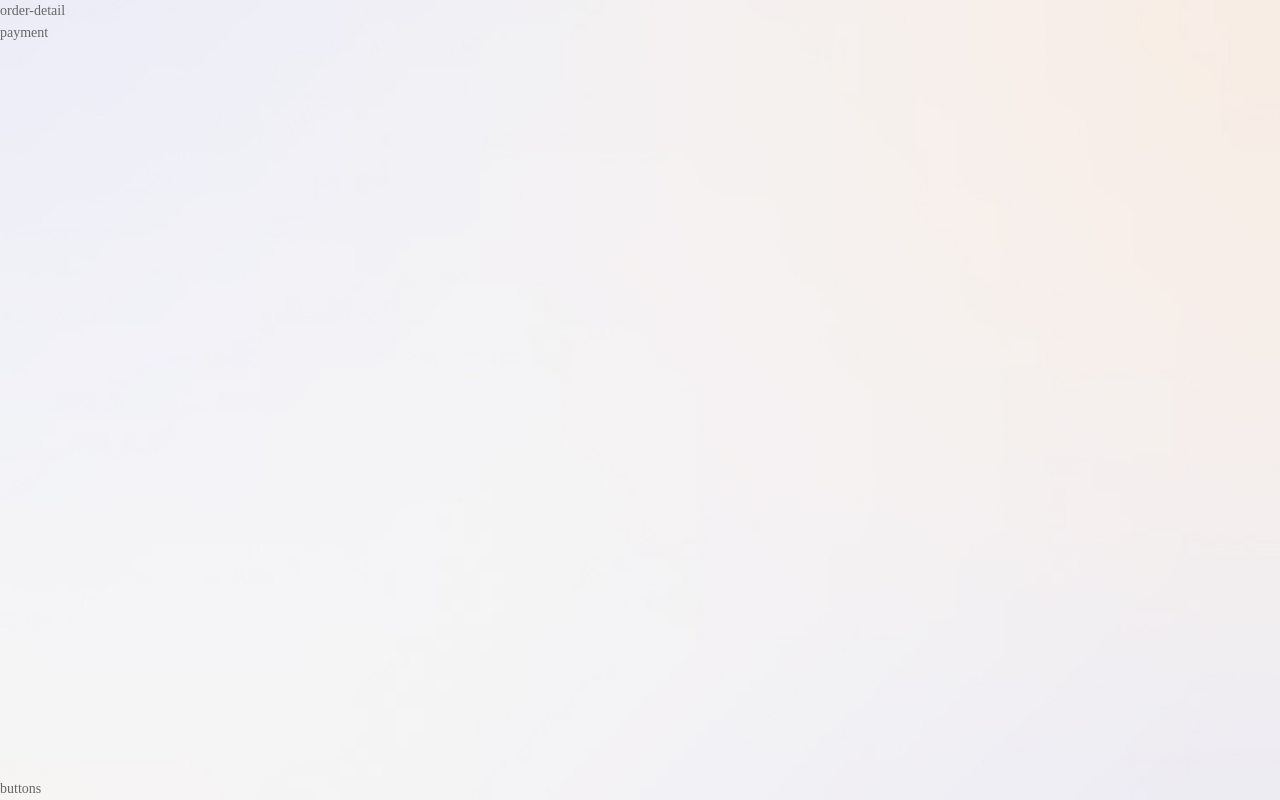
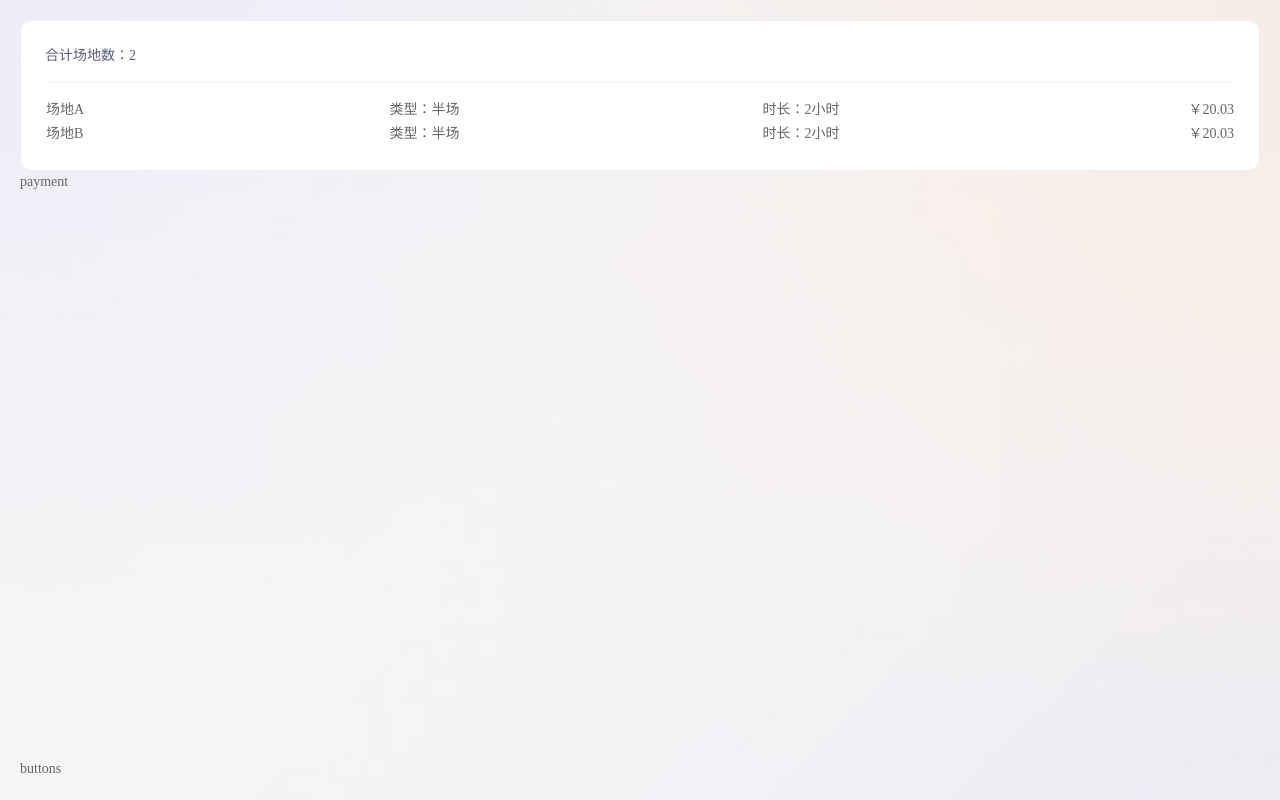
Before and after one commit to tw-wh-devops-community/sipu-basketball-web, a React (Create React App) app: page /order-confirmation/1 in a window 1280 px wide. Built offline with nearby package versions, Linux system fonts and the light colour scheme.

Commit message:
[2][Ying] second task: order detail table

```diff
--- a/src/features/order-confirmation/index.less
+++ b/src/features/order-confirmation/index.less
@@ -3,7 +3,11 @@
   flex-direction: column;
   justify-content: space-between;
   height: 100vh;
+  padding: 20px;
 
   .order-confirmation-content {
+    .ant-divider-horizontal {
+      margin: 15px 0;
+    }
   }
 }
--- a/src/features/order-confirmation/index.tsx
+++ b/src/features/order-confirmation/index.tsx
@@ -4,14 +4,30 @@ import Payment from './payment';
 import ButtonContainer from './button-container';
 import './index.less';
 
-const OrderConfirmation: React.FC = () => (
+const OrderConfirmation: React.FC = () => {
+  const courts = [
+    {
+      court: 'A',
+      subCourt: 1,
+      periodHour: 2,
+      amount: 20.03,
+    },
+    {
+      court: 'B',
+      subCourt: 1,
+      periodHour: 2,
+      amount: 20.03,
+    },
+  ];
+  return (
     <div className="order-confirmation-layout">
       <div className="order-confirmation-content">
-      <OrderDetail />
+        <OrderDetail courts={courts} />
         <Payment />
       </div>
       <ButtonContainer />
     </div>
   );
+};
 
 export default OrderConfirmation;
--- /dev/null
+++ b/src/features/order-confirmation/order-detail/index.less
@@ -0,0 +1,15 @@
+.order-detail-table {
+  width: 100%;
+
+  td {
+    text-align: center;
+  }
+
+  td:first-child {
+    text-align: left;
+  }
+
+  td:last-child {
+    text-align: right;
+  }
+}
--- a/src/features/order-confirmation/order-detail/index.tsx
+++ b/src/features/order-confirmation/order-detail/index.tsx
@@ -1,7 +1,49 @@
 import React from 'react';
+import { Card, Divider } from 'antd';
+import './index.less';
 
-const OrderDetail: React.FC = () => (
-  <div>order-detail</div>
+interface Props {
+  courts: {
+    court: string,
+    subCourt: number | null,
+    periodHour: number,
+    amount: number
+  }[]
+}
+
+const OrderDetail: React.FC<Props> = ({ courts }:Props) => (
+  <Card>
+    <h4>
+      合计场地数：
+      {courts.length}
+    </h4>
+    <Divider type="horizontal" />
+    <table className="order-detail-table">
+      <tbody>
+        {courts.map((court) => (
+          <tr key={court.court}>
+            <td>
+              场地
+              {court.court}
+            </td>
+            <td>
+              类型：
+              {court.subCourt === null ? '全场' : '半场'}
+            </td>
+            <td>
+              时长：
+              {court.periodHour}
+              小时
+            </td>
+            <td>
+              ￥
+              {court.amount.toFixed(2)}
+            </td>
+          </tr>
+        ))}
+      </tbody>
+    </table>
+  </Card>
 );
 
 export default OrderDetail;
```
Also changed, not shown: 1 other file (tests, documents, lock files or other folders). Lines whose indentation alone changed are shown as unchanged.
